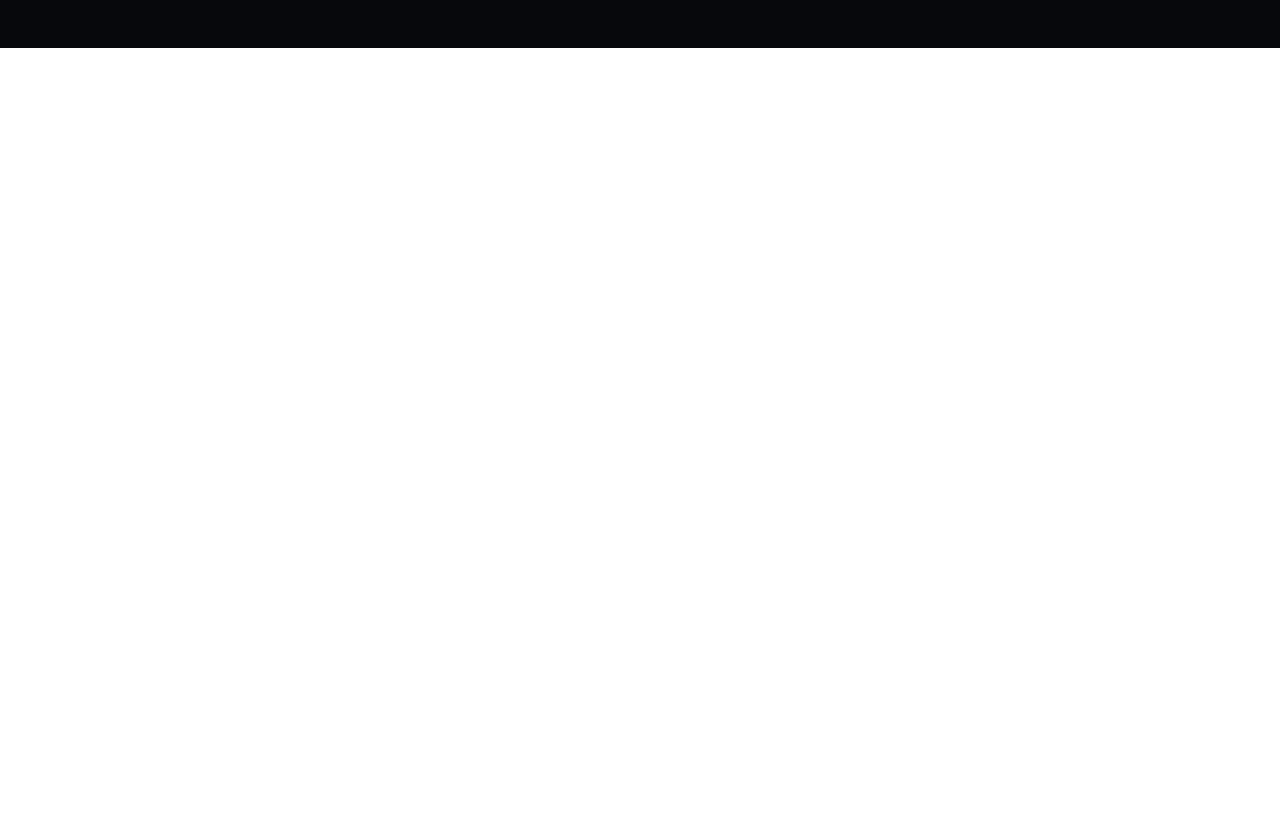
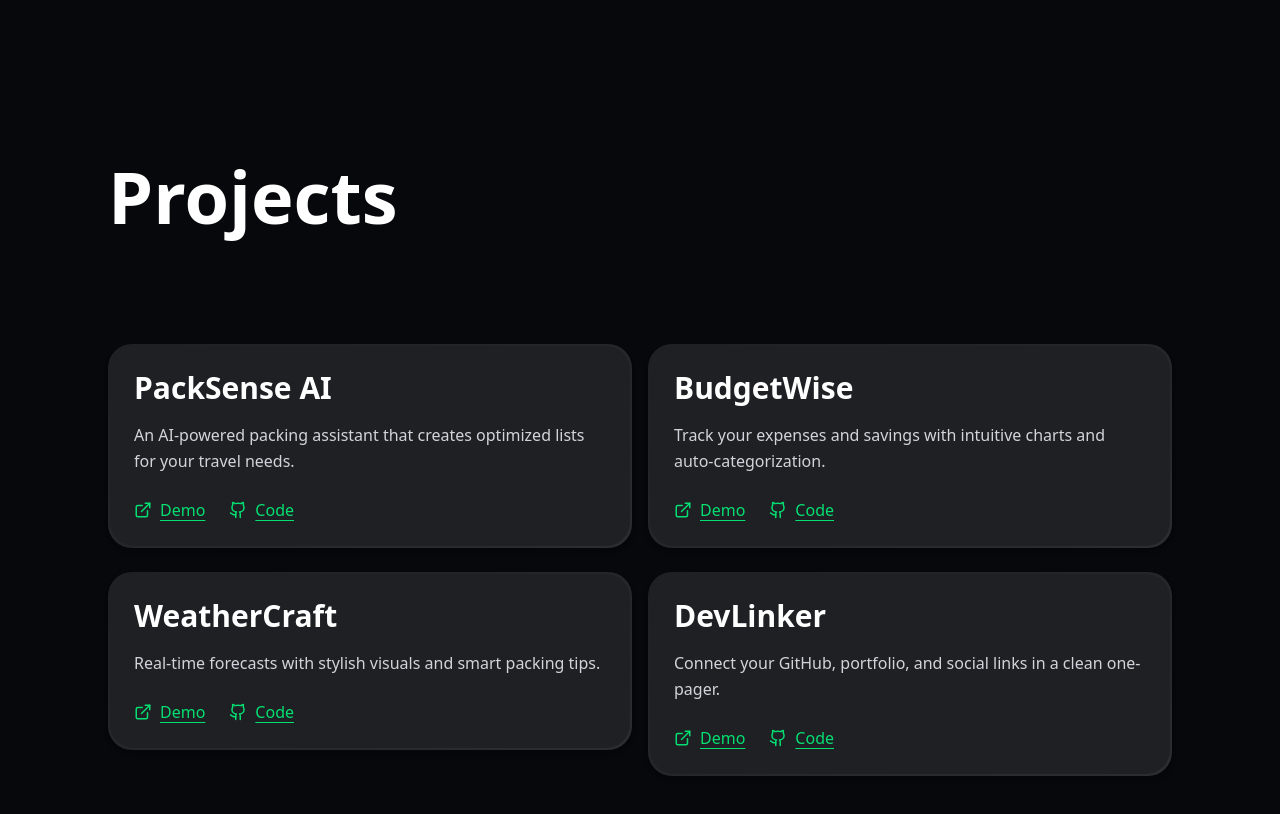
Before and after one commit to ivanmitkovski00/ivanmitkovski.dev, a React (Vite) app: page / in a window 1280 px wide. Shown: the part 1284-2098 px from the top of the page. Before the commit the page ends 1332 px from the top, so only its background shows below. Built offline with nearby package versions, Linux system fonts and the light colour scheme.

Commit message:
Projects section created

```diff
--- a/package.json
+++ b/package.json
@@ -15,6 +15,8 @@
     "@fortawesome/free-regular-svg-icons": "^6.7.2",
     "@fortawesome/free-solid-svg-icons": "^6.7.2",
     "@fortawesome/react-fontawesome": "^0.2.2",
+    "framer-motion": "^12.7.4",
+    "lucide-react": "^0.503.0",
     "motion": "^12.7.4",
     "react": "^19.0.0",
     "react-dom": "^19.0.0"
--- a/src/App.tsx
+++ b/src/App.tsx
@@ -1,6 +1,7 @@
 import Header from "./components/Header";
 import Hero from "./components/Hero";
 import About from "./components/About";
+import Projects from "./components/Projects";
 
 function App() {
   return (
@@ -8,6 +9,7 @@ function App() {
       <Header />
       <Hero />
       <About />
+      <Projects />
     </div>
   );
 }
--- /dev/null
+++ b/src/components/Project.tsx
@@ -0,0 +1,52 @@
+import { ExternalLink, Github } from "lucide-react";
+import { motion } from "framer-motion";
+
+type ProjectProps = {
+  projectName: string;
+  projectDescription: string;
+  demoLink: string;
+  codeRepoLink: string;
+};
+
+export default function Project({
+  projectName,
+  projectDescription,
+  demoLink,
+  codeRepoLink,
+}: ProjectProps) {
+  return (
+    <motion.div className="relative group rounded-3xl bg-gradient-to-br from-[#1E2024] to-[#2A2D32] p-[2px] shadow-md hover:shadow-xl">
+      <div className="w-full h-full rounded-3xl bg-[#1E2024] p-6 flex flex-col justify-between transition-all duration-300 group-hover:bg-[#1b1d21]">
+        <div className="space-y-4">
+          <h4 className="text-white text-2xl md:text-3xl font-bold transition-colors duration-300 group-hover:text-green-400">
+            {projectName}
+          </h4>
+          <p className="text-[#D1D5DB] text-sm md:text-base leading-relaxed">
+            {projectDescription}
+          </p>
+        </div>
+
+        <div className="mt-6 flex space-x-6">
+          <a
+            href={demoLink}
+            target="_blank"
+            rel="noopener noreferrer"
+            className="inline-flex items-center gap-2 text-green-400 hover:text-green-300 transition-colors duration-300"
+          >
+            <ExternalLink size={18} />
+            <span className="underline underline-offset-4">Demo</span>
+          </a>
+          <a
+            href={codeRepoLink}
+            target="_blank"
+            rel="noopener noreferrer"
+            className="inline-flex items-center gap-2 text-green-400 hover:text-green-300 transition-colors duration-300"
+          >
+            <Github size={18} />
+            <span className="underline underline-offset-4">Code</span>
+          </a>
+        </div>
+      </div>
+    </motion.div>
+  );
+}
--- /dev/null
+++ b/src/components/Projects.tsx
@@ -0,0 +1,50 @@
+import Project from "./Project";
+
+const projects = [
+  {
+    projectName: "PackSense AI",
+    projectDescription:
+      "An AI-powered packing assistant that creates optimized lists for your travel needs.",
+    demoLink: "#",
+    codeRepoLink: "#",
+  },
+  {
+    projectName: "BudgetWise",
+    projectDescription:
+      "Track your expenses and savings with intuitive charts and auto-categorization.",
+    demoLink: "#",
+    codeRepoLink: "#",
+  },
+  {
+    projectName: "WeatherCraft",
+    projectDescription:
+      "Real-time forecasts with stylish visuals and smart packing tips.",
+    demoLink: "#",
+    codeRepoLink: "#",
+  },
+  {
+    projectName: "DevLinker",
+    projectDescription:
+      "Connect your GitHub, portfolio, and social links in a clean one-pager.",
+    demoLink: "#",
+    codeRepoLink: "#",
+  },
+];
+
+export default function Projects() {
+  return (
+    <section className="px-7 py-10 mt-18">
+      <h3 className="text-white text-5xl md:text-7xl font-semibold mb-10">
+        Projects
+      </h3>
+
+      <div className="flex flex-wrap -mx-2 mt-28">
+        {projects.map((project) => (
+          <div key={project.projectName} className="w-full sm:w-1/2 px-2 mb-6">
+            <Project {...project} />
+          </div>
+        ))}
+      </div>
+    </section>
+  );
+}
```
Also changed, not shown: 1 other file (tests, documents, lock files or other folders).
